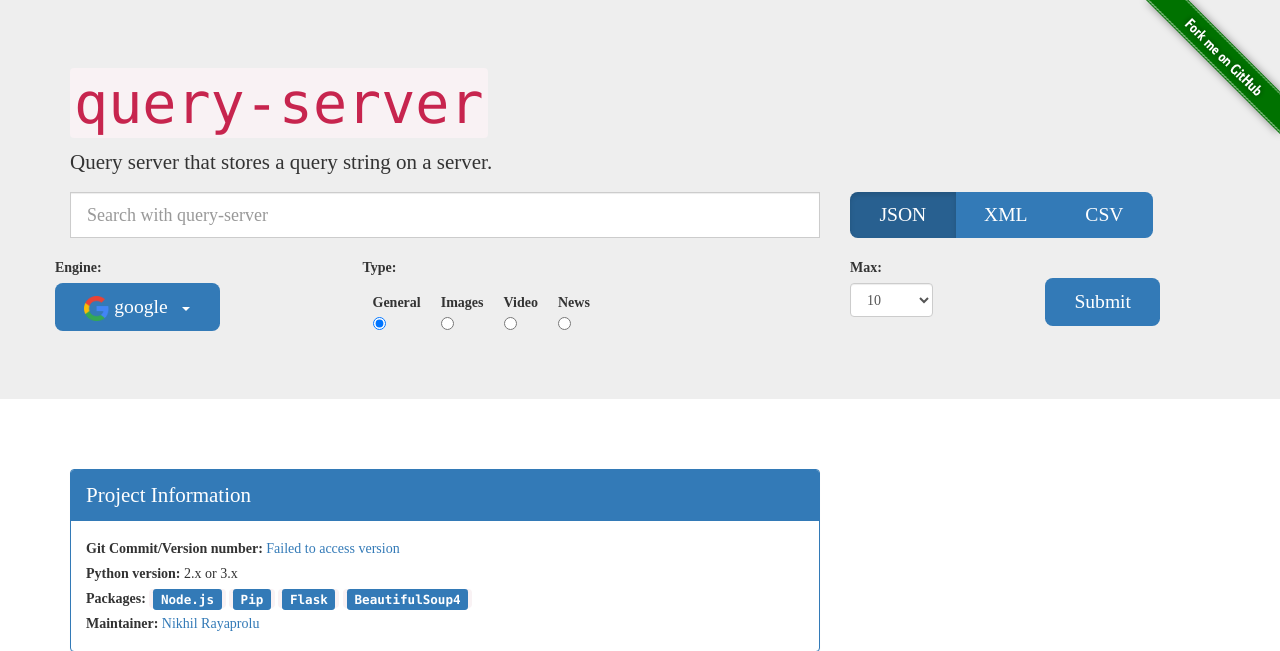
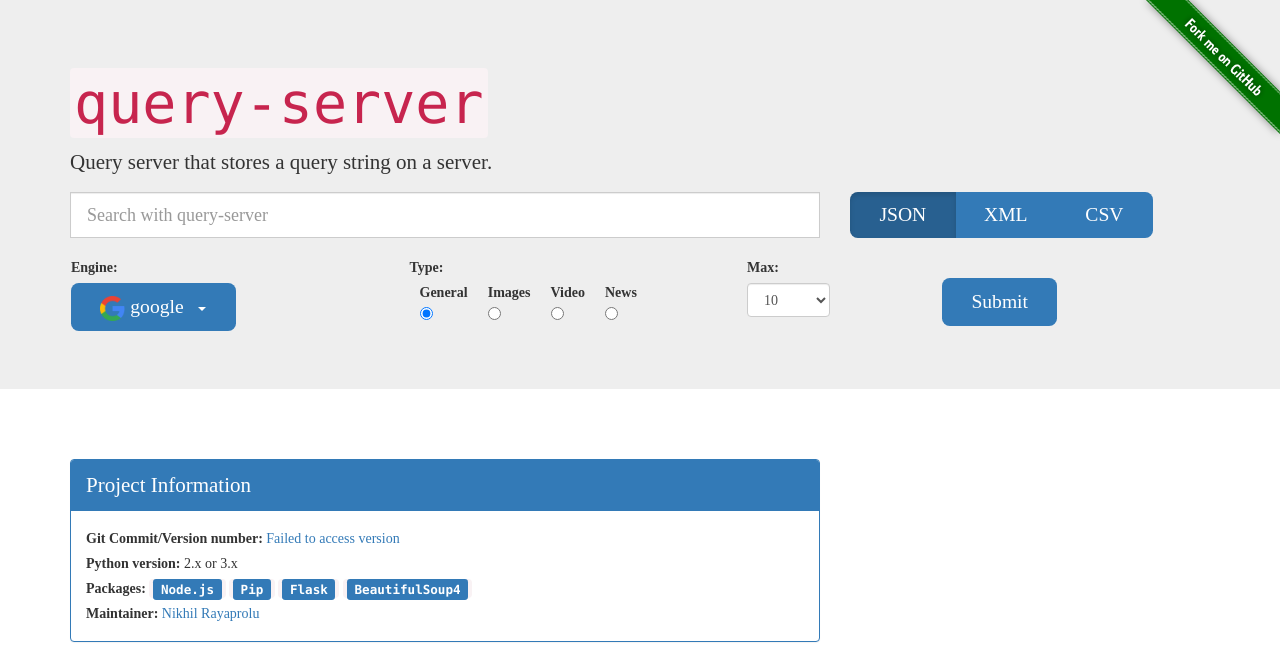
Before and after one commit to fossasia/query-server, a Flask app: page / in a window 1280 px wide. Shown: the top 651 px of the page. Run offline with Flask 2, Linux system fonts and the light colour scheme; some libraries are stand-ins or nearby versions.

Commit message:
Fixes #483 Margin of Engine label and dropdown (#485)

```diff
--- a/app/templates/index.html
+++ b/app/templates/index.html
@@ -66,7 +66,7 @@
                     <br/>
 
                     <div class="row">
-                        <div class="col-sm-3 col-xs-6" style="padding:0; margin: 0 auto;">
+                        <div class="col-sm-3 col-xs-6" style="padding:0; margin-right:30px; margin-left:16px; margin-bottom: 10px;">
                             <div class="dropdown">
                                 <label>Engine:</label><br/>
                                 <button class="btn btn-primary dropdown-toggle" type="button" data-toggle="dropdown">
@@ -93,19 +93,20 @@
                                 </ul>
                             </div>
                         </div>
-                        <div class="col-sm-5 col-xs-6">
+                        <div class="col-sm-3 col-xs-6" style="padding:0; max-width:100%; margin-left:16px; margin-right:30px;">
                                 <label>Type:</label><br/>
-                                <div id="type" class="btn-group btn-group-vertical" style="display:inline-flex;padding:0; margin: 0 auto;" data-toggle="buttons">
-                                    <label class=" active typeButton" style="padding:10px;">General<br/>
+                                <div id="type" class="btn-group btn-group-vertical" style="display:inline-flex;" data-toggle="buttons">
+                                    <label class=" active typeButton" style="padding: 0px 10px 10px;">General<br/>
                                             <input type="radio" name = "stype" value="" autocomplete="off" checked>
                                     </label>
-                                    <label class=" typeButton" style="padding:10px;">Images<br/>
+                                    <label class=" typeButton" style="padding: 0px 10px 10px;">Images<br/>
                                             <input type="radio" name = "stype" value="isch" autocomplete="off">
                                     </label>
-                                    <label class=" typeButton" style="padding:10px;">Video<br/>
+                                    <label class=" typeButton" style="padding: 0px 10px 10px;">
+                                        Video<br/>
                                             <input type="radio" name = "stype" value="vid" autocomplete="off">
                                     </label>
-                                    <label class=" typeButton" style="padding:10px;">News<br/>
+                                    <label class=" typeButton" style="padding: 0px 10px 10px;">News<br/>
                                             <input type="radio" name = "stype" value="news" autocomplete="off">
                                     </label>
                                 </div>
```
